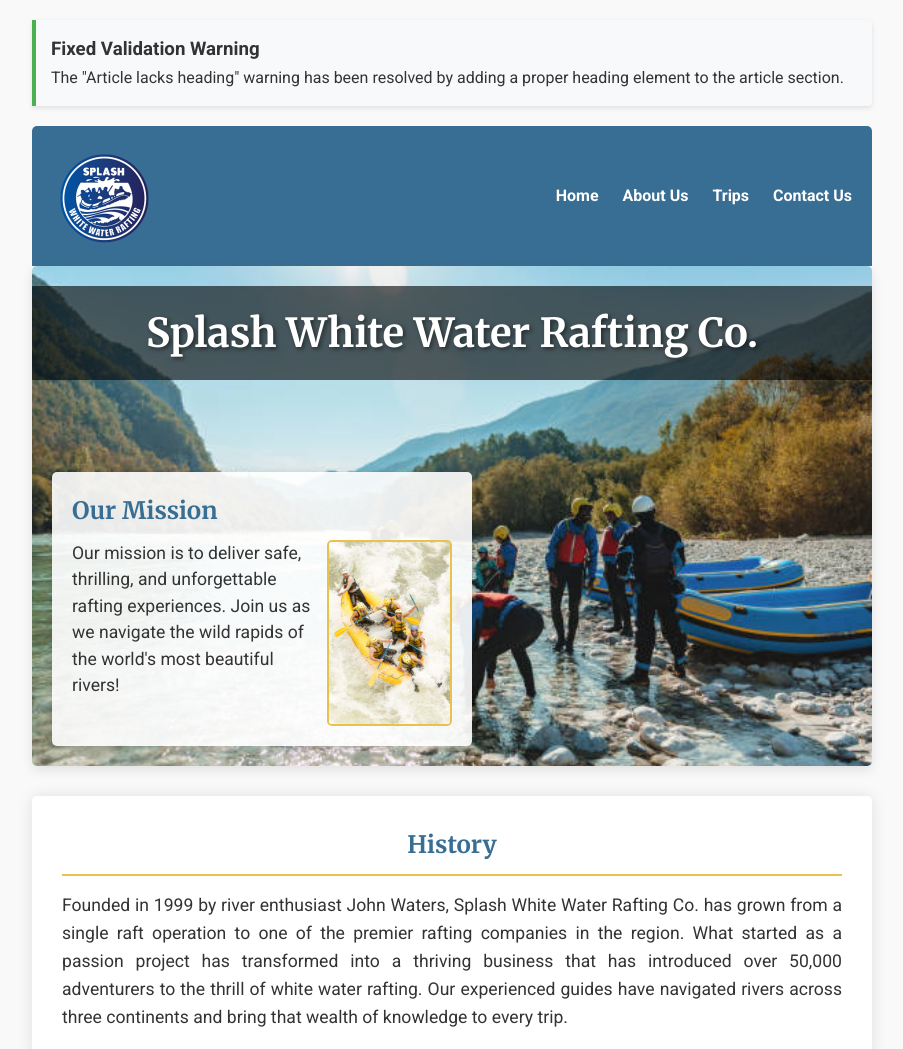
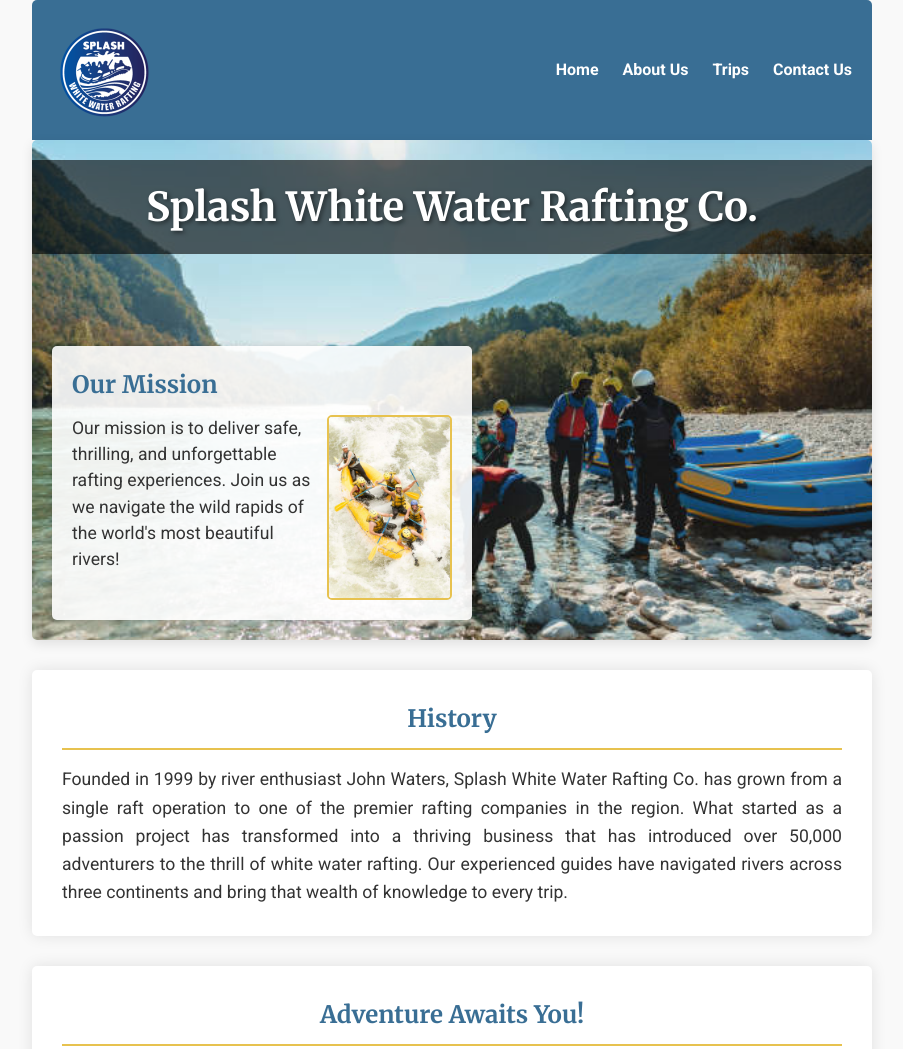
Before and after one commit to Diliana007/wdd130, a plain HTML site: page wwr/about.html in a window 1280 px wide. Shown: the top 1049 px of the page, without its empty margins (188-1091 px from the left). Drawn offline with Linux system fonts and the light colour scheme.

Commit message:
Finished

```diff
--- a/wwr/about.html
+++ b/wwr/about.html
@@ -263,11 +263,6 @@
     </style>
 </head>
 <body>
-    <div class="validation-notice">
-        <h3>Fixed Validation Warning</h3>
-        <p>The "Article lacks heading" warning has been resolved by adding a proper heading element to the article section.</p>
-    </div>
-
     <header>
         <img src="images/logo.png" alt="Splash White Water Rafting Logo" class="logo">
 
```
